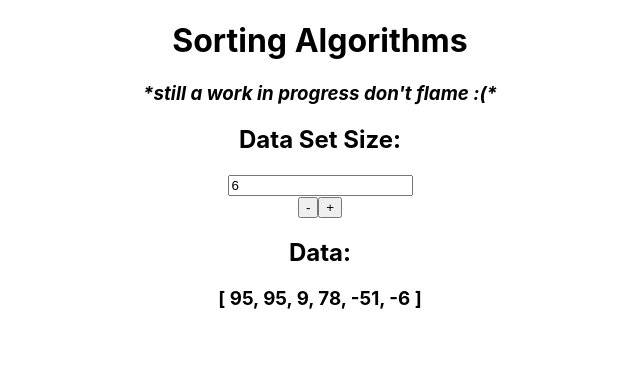
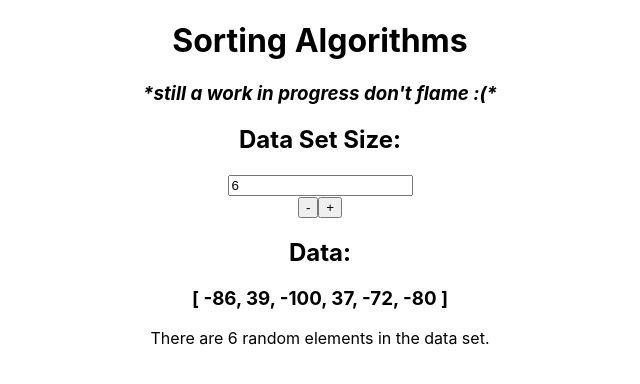
Before and after one commit to jmmabanta/sort-algo, a React (Create React App) app: page / in a window 1280 px wide. Shown: the top 384 px of the page, without its empty margins (320-960 px from the left). Built offline with nearby package versions, Linux system fonts and the light colour scheme.

Commit message:
Centralized everything relating to the dataSet.

```diff
--- a/src/App.tsx
+++ b/src/App.tsx
@@ -1,24 +1,21 @@
 import './App.css';
 
 import DataSetSize from './components/data-set/DataSetSize';
-import { useDataSize } from './components/data-set/SetDataSize';
+import { useDataState } from './components/data-set/DataSetState';
 
-import DataSet from './components/data-set/DataSet';
+import DataSetDisplay from './components/data-set/DataSetDisplay';
 
 const App = () => {
-  // Manages the size of the data set to be sorted
-  // Passed as prop to DataSetSize component
-  const dataSize = useDataSize(6);
+  // Manages the data set used for sorting
+  const dataState = useDataState(6);
   return (
     <div className="App">
       <h1>Sorting Algorithms</h1>
       <h3>
         <i>*still a work in progress don't flame :(*</i>
       </h3>
-      {/*This is the form that manages the size of the data array that is to be sorted
-      (minimum size = 2) */}
-      <DataSetSize dataSize={dataSize} />
-      <DataSet size={dataSize.value} />
+      <DataSetSize dataSize={dataState} />
+      <DataSetDisplay dataSet={dataState.dataSet} size={dataState.size} />
     </div>
   );
 };
--- a/src/components/data-set/DataSet.tsx
+++ /dev/null
@@ -1,29 +0,0 @@
-interface DataSetProps {
-  size: number;
-}
-
-const generateData = (size: number): number[] => {
-  let data: number[] = [size];
-  for (let i = 0; i < size; i++) {
-    data[i] = Math.floor(Math.random() * 200) - 100;
-  }
-  return data;
-};
-
-const DataSet = (props: DataSetProps) => {
-  const testArray = generateData(props.size);
-  const display =
-    '[' +
-    testArray.map((num) => {
-      return ' ' + num;
-    }) +
-    ' ]';
-  return (
-    <div>
-      <h2>Data:</h2>
-      <h3>{display}</h3>
-    </div>
-  );
-};
-
-export default DataSet;
--- /dev/null
+++ b/src/components/data-set/DataSetDisplay.tsx
@@ -0,0 +1,22 @@
+interface DataSetProps {
+  dataSet: number[];
+  size: number;
+}
+
+const DataSetDisplay = (props: DataSetProps) => {
+  const display =
+    '[' +
+    props.dataSet.map((num) => {
+      return ' ' + num;
+    }) +
+    ' ]';
+  return (
+    <div>
+      <h2>Data:</h2>
+      <h3>{display}</h3>
+      <p>There are {props.size} random elements in the data set.</p>
+    </div>
+  );
+};
+
+export default DataSetDisplay;
--- a/src/components/data-set/DataSetSize.tsx
+++ b/src/components/data-set/DataSetSize.tsx
@@ -2,9 +2,8 @@ import React from 'react';
 
 interface DataProps {
   dataSize: {
-    value: number;
-    add: () => void;
-    subtract: () => void;
+    size: number;
+    incrementSize: (delta: number) => void;
     handleChange: (e: React.ChangeEvent<HTMLInputElement>) => void;
   };
 }
@@ -15,12 +14,12 @@ const DataSetSize = (props: DataProps) => {
       <h2>Data Set Size:</h2>
       <input
         name="dataSize"
-        value={props.dataSize.value}
+        value={props.dataSize.size}
         onChange={props.dataSize.handleChange}
       ></input>
       <div className="data-size-form-buttons">
-        <button onClick={props.dataSize.subtract}>-</button>
-        <button onClick={props.dataSize.add}>+</button>
+        <button onClick={() => props.dataSize.incrementSize(-1)}>-</button>
+        <button onClick={() => props.dataSize.incrementSize(1)}>+</button>
       </div>
     </div>
   );
--- /dev/null
+++ b/src/components/data-set/DataSetState.tsx
@@ -0,0 +1,54 @@
+/* The state manager for the data set size */
+
+import React, { useState } from 'react';
+
+// Defines types for the hook
+interface DataSizeType {
+  size: number;
+  incrementSize: (delta: number) => void;
+  handleChange: (e: React.ChangeEvent<HTMLInputElement>) => void;
+  dataSet: number[];
+}
+
+// Generates random data b/w -100 and 100 inclusive
+const generateData = (size: number): number[] => {
+  let data: number[] = [size];
+  for (let i = 0; i < size; i++) {
+    data[i] = Math.floor(Math.random() * 201) - 100;
+  }
+  return data;
+};
+
+export const useDataState = (initialValue: number): DataSizeType => {
+  const [size, setSize] = useState(initialValue);
+  const [dataSet, setDataSet] = useState(generateData(size));
+
+  // Used for buttons
+  const incrementSize = (delta: number) => {
+    setSize((e) => {
+      let newSize = e;
+      if (delta > 0) {
+        newSize += delta;
+      } else {
+        newSize = newSize > delta * -1 ? newSize + delta : delta * -1;
+      }
+      setDataSet(generateData(newSize));
+      return newSize;
+    });
+  };
+
+  // Used for direct user input in the field
+  const handleChange = (e: React.ChangeEvent<HTMLInputElement>) => {
+    const regexCheck = /^[0-9\b]+$/; // Checks if input is a valid number
+    if (
+      e.target.value === '' ||
+      (regexCheck.test(e.target.value) && parseInt(e.target.value) >= 1)
+    ) {
+      const newValue = parseInt(e.target.value) || 1;
+      setSize(newValue);
+      setDataSet(generateData(newValue));
+    }
+  };
+
+  return { size, incrementSize, handleChange, dataSet };
+};
--- a/src/components/data-set/SetDataSize.tsx
+++ /dev/null
@@ -1,31 +0,0 @@
-/* The state manager for the data set size */
-
-import React, { useState } from 'react';
-
-// Defines types for the hook
-interface DataSizeType {
-  value: number;
-  add: () => void;
-  subtract: () => void;
-  handleChange: (e: React.ChangeEvent<HTMLInputElement>) => void;
-}
-
-export const useDataSize = (initialValue: number): DataSizeType => {
-  const [value, setValue] = useState(initialValue);
-
-  // Used for the + and - buttons
-  const add = () => setValue((e) => e + 1);
-  const subtract = () => setValue((e) => (e > 1 ? e - 1 : 1));
-
-  // Used for direct user input in the field
-  const handleChange = (e: React.ChangeEvent<HTMLInputElement>) => {
-    const regexCheck = /^[0-9\b]+$/; // Checks if input is a valid number
-    if (
-      e.target.value === '' ||
-      (regexCheck.test(e.target.value) && parseInt(e.target.value) >= 1)
-    )
-      setValue(parseInt(e.target.value) || 1);
-  };
-
-  return { value, add, subtract, handleChange };
-};
--- a/src/index.css
+++ b/src/index.css
@@ -1,13 +1,12 @@
 body {
   margin: 0;
-  font-family: -apple-system, BlinkMacSystemFont, 'Segoe UI', 'Roboto', 'Oxygen',
-    'Ubuntu', 'Cantarell', 'Fira Sans', 'Droid Sans', 'Helvetica Neue',
-    sans-serif;
+  padding: 0;
+  font-family: -apple-system, BlinkMacSystemFont, 'Segoe UI', 'Roboto', 'Oxygen', 'Ubuntu',
+    'Cantarell', 'Fira Sans', 'Droid Sans', 'Helvetica Neue', sans-serif;
   -webkit-font-smoothing: antialiased;
   -moz-osx-font-smoothing: grayscale;
 }
 
 code {
-  font-family: source-code-pro, Menlo, Monaco, Consolas, 'Courier New',
-    monospace;
+  font-family: source-code-pro, Menlo, Monaco, Consolas, 'Courier New', monospace;
 }
```
